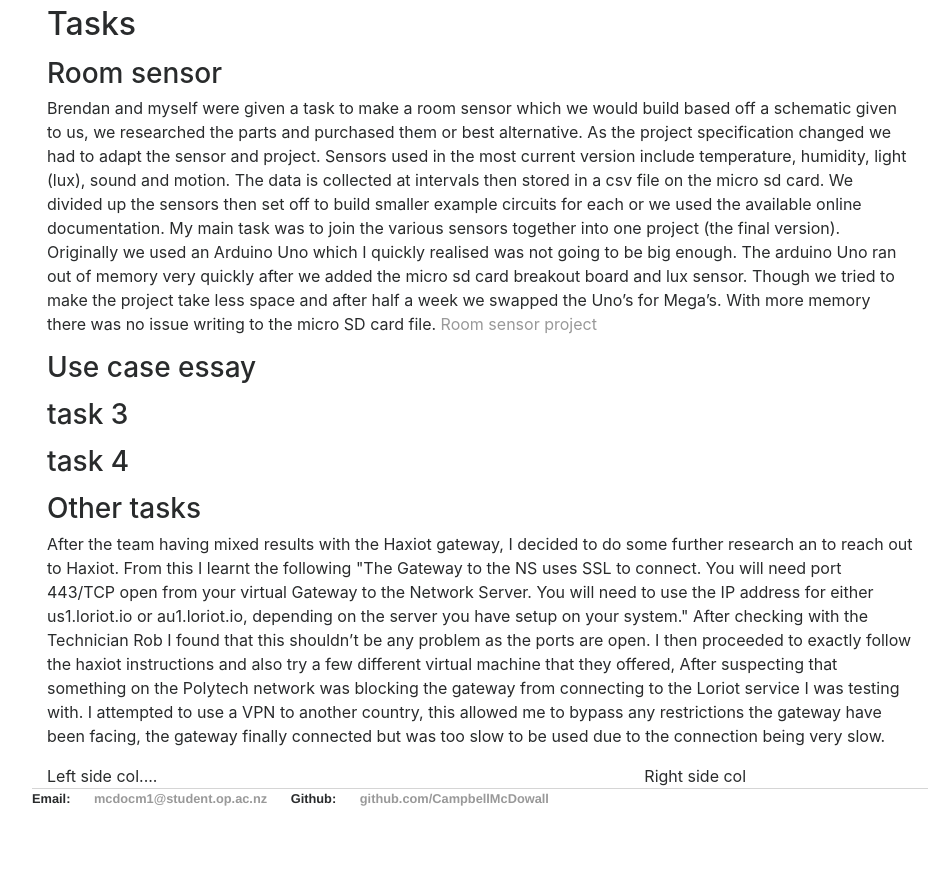
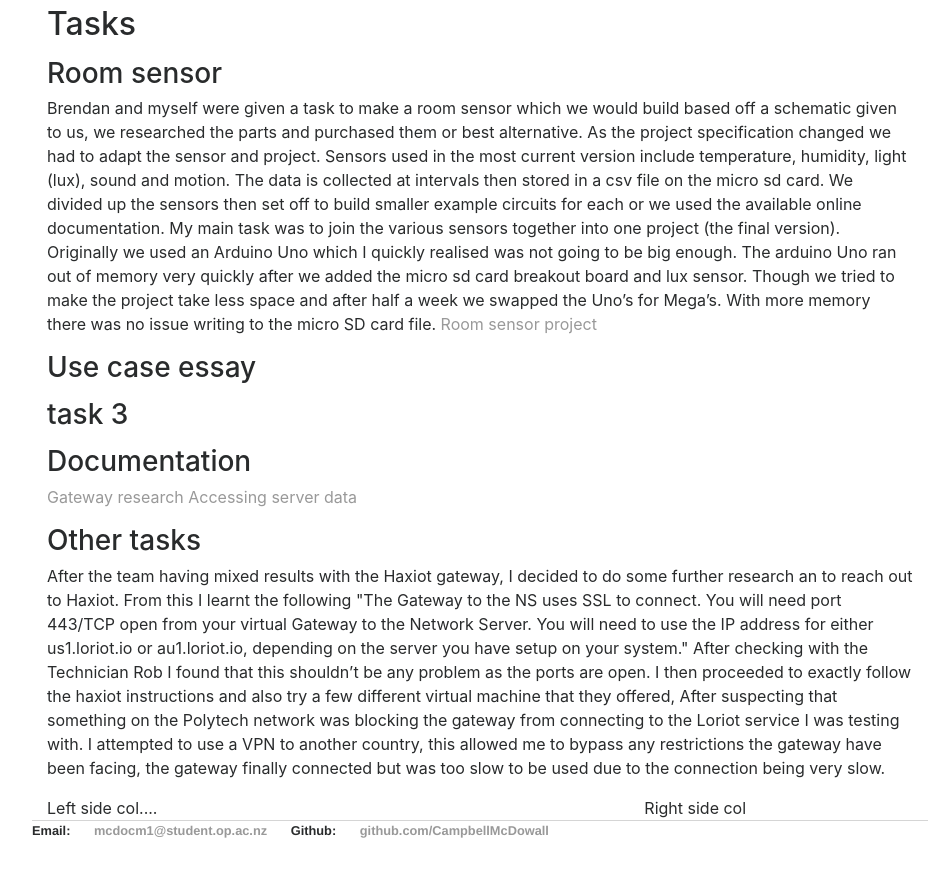
Before and after one commit to CampbellMcDowall/CampbellMcDowall.github.io, a Jekyll site: the page built from projectOne.html, in a window 1280 px wide and 900 px high, scrolled down 1319 px. Shown: the top 877 px of the window, without its empty margins (160-1103 px from the left). Built offline with Jekyll 4.4.1, drawn with Linux system fonts in a browser that asks for light colours; nearby versions of some CDN libraries.

Commit message:
Update projectOne.html

```diff
--- a/projectOne.html
+++ b/projectOne.html
@@ -71,7 +71,10 @@ title: Project One
 
 			</p>
 			<p>
-				<h3>task 4</h3>
+				<h3>Documentation</h3>
+
+				<a href="https://github.com/OtagoPolytechnic/ThingsNetworkDunedin/blob/gh-pages/research/gateway/README.md">Gateway research</a>
+				<a href="https://github.com/OtagoPolytechnic/ThingsNetworkDunedin/blob/gh-pages/research/accessingServerData/README.md">Accessing server data</a>
 
 
 			</p>
```
